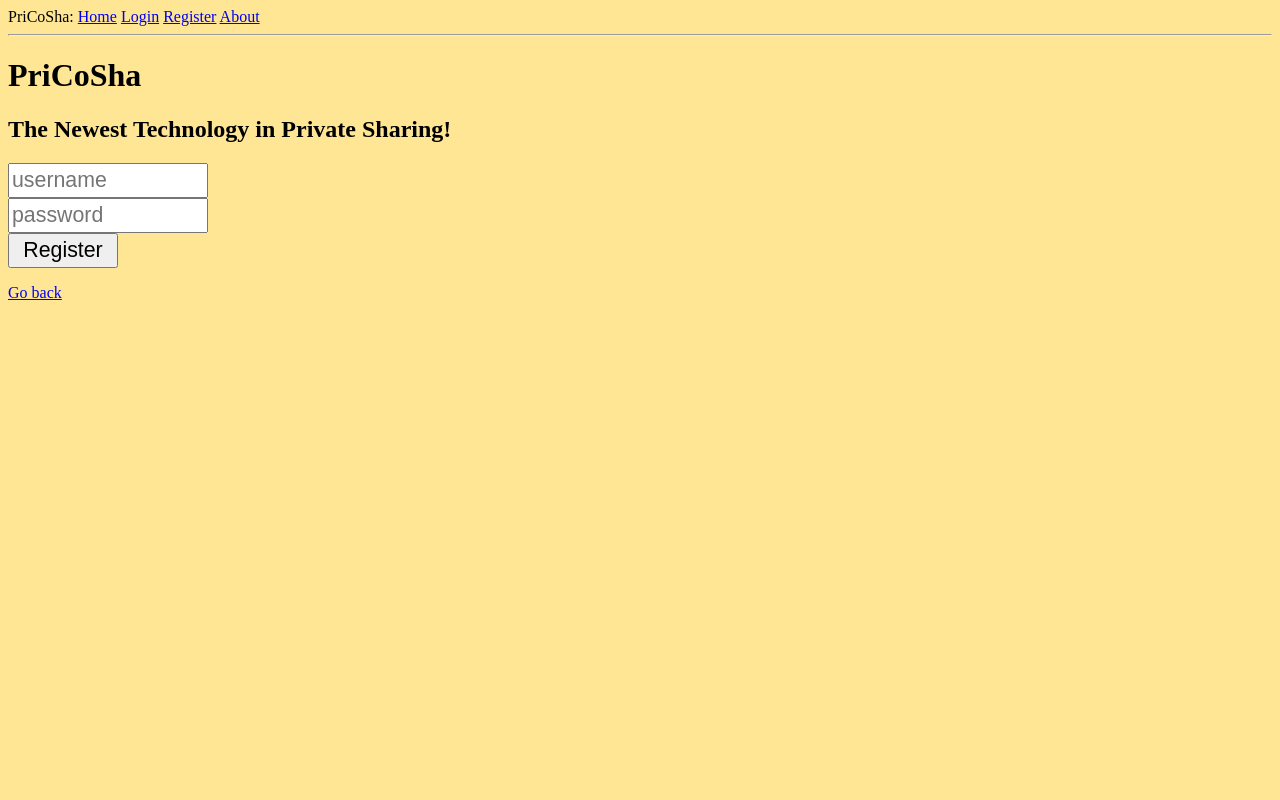
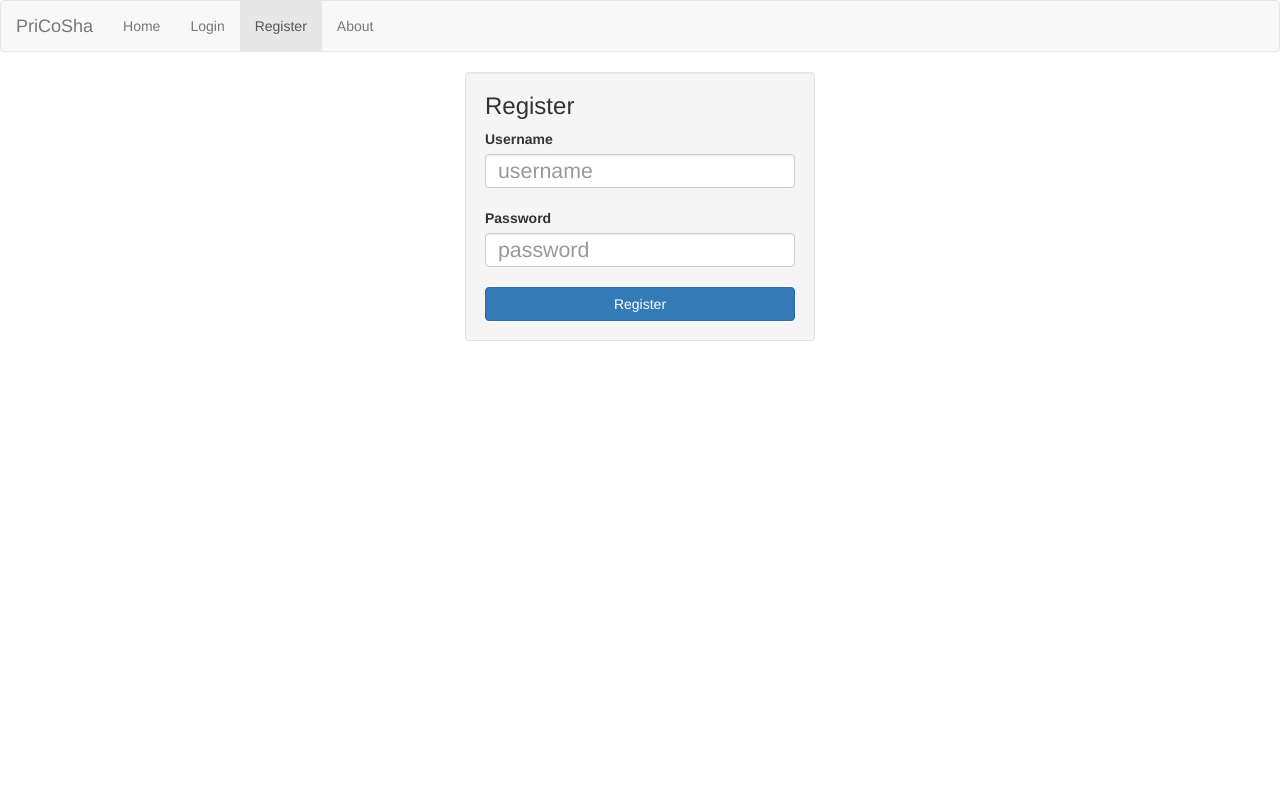
Before and after one commit to Dovisal1/dbproject, a Flask app: page /register in a window 1280 px wide. Run offline with Flask 2, Linux system fonts and the light colour scheme; parts of the project's set-up code (start-up, migrations or seed data) failed here and were passed over; some libraries are stand-ins or nearby versions.

Commit message:
update to templates

```diff
--- a/app/templates/about.html
+++ b/app/templates/about.html
@@ -3,8 +3,7 @@
 {% extends "base.html" %}
 {% set nav_active = 'about' %}
 
-{% block content %}
-<div class="container">
+{% block page_content %}
 
 <div class="jumbotron">
 <h1>About PriCoSha</h1>
@@ -18,5 +17,4 @@ Github: <b>www.github.com/Dovisal1/dbproject</b>
 </p>
 
 </div>
-</div>
 {% endblock %}
--- a/app/templates/base.html
+++ b/app/templates/base.html
@@ -9,6 +9,17 @@
 	PriCoSha
 	{% endif %}
 {% endblock %}
+
+{% block styles %}
+  {{ super() }}
+  <style>
+  .well {
+    padding-top: 0px;
+  }
+  </style>
+  {% block bstyles %}{% endblock %}
+{% endblock %}
+
 
 {% block navbar %}
 <nav class="navbar navbar-default">
@@ -27,15 +38,17 @@
     <div class="collapse navbar-collapse" id="bs-example-navbar-collapse-1">
       <ul class="nav navbar-nav">
 	<li class="{% if nav_active=='index'%}active{%endif%}"><a href="/index">Home</a></li>
+	<li class="{% if nav_active=='login'%}active{%endif%}"><a href="/login">Login</a></li>
+	<li class="{% if nav_active=='register'%}active{%endif%}"><a href="/register">Register</a></li>
 	<li class="{% if nav_active=='about'%}active{%endif%}"><a href="/about">About</a></li>
-	<li class="{% if nav_active=='index'%}active{%endif%}"><a href="/login">Login</a></li>
-	<li class="{% if nav_active=='about'%}active{%endif%}"><a href="/register">Register</a></li>
       </ul>
     </div><!-- /.navbar-collapse -->
   </div><!-- /.container-fluid -->
 </nav>
 {% endblock %}
 
-
 {% block content %}
+<div class="container">
+  {% block page_content %}{% endblock %}
+</div>
 {% endblock %}
--- a/app/templates/index.html
+++ b/app/templates/index.html
@@ -3,8 +3,7 @@
 {% extends "base.html" %}
 {% set nav_active = 'index' %}
 
-{% block content %}
-<div class="container">
+{% block page_content %}
 <div class="jumbotron text-center">
     <h1>Welcome to PriCoSha!</h1>
     <h2>The Newest Technology in Private Sharing!</h2>
@@ -15,5 +14,4 @@
     <!--not sure how to do linking with bootstrap so above needs to be edited-->
     {% endif %}
 </div>
-</div>
 {% endblock %}
--- a/app/templates/register.html
+++ b/app/templates/register.html
@@ -1,23 +1,28 @@
-<html>
-    <head>
-        <title>PriCoSha</title>
-    </head>
-    <body style="background-color: #ffe695";>
-        <div>PriCoSha: <a href="/index">Home</a> <a href="/login">Login</a> <a href="/Register">Register</a> <a href="/about">About</a></div></div>
-        <hr>
-        <h1> PriCoSha </h1>
-        <h2>The Newest Technology in Private Sharing!</h2>
-{% block content %}
+
+{% extends "base.html" %}
+{% set nav_active = "register" %}
+
+{% block title %}Register{% endblock %}
+
+{% block page_content %}
+
+<div class="container col-sm-offset-4 col-sm-4">
+
+<div class="well">
+<h3> Register </h3>
 <form action="/registerAuth" method="POST">
-    <input style="font-size:16pt;height:35px;width:200px;" type="text" name = "username" placeholder="username" required/> </br>
-    <input style="font-size:16pt;height:35px;width:200px;" type="password" name = "password" placeholder="password" required/></br>
-    <input style="font-size:16pt;height:35px;width:110px;"type="submit" value = Register />
-    {% if error %}
-    <p class="error"><strong>Error:</strong> {{error}}</p>
-    {% endif %}
+        <label for="username">Username</label>
+    <input class="form-control" id = "username" style="font-size:16pt" type="text" name = "username" placeholder="username" required/> </br />
+    <label for="password">Password</label>
+    <input class="form-control" id="password" style="font-size:16pt" type="password" name = "password" placeholder="password" required/></br />
+    <button type="submit" class="btn btn-block btn-primary">Register</button>
+  {% if error %}
+  <div class="alert alert-danger fade in">
+    <strong>Error:</strong> {{error}}
+  </div>
+  {% endif %}
 </form>
+</div>
 
-<a href="/">Go back</a>
-</body>
-</html>
+</div>
 {% endblock %}
```
Also changed, not shown: app/templates/login.html (+23 -19 lines).
